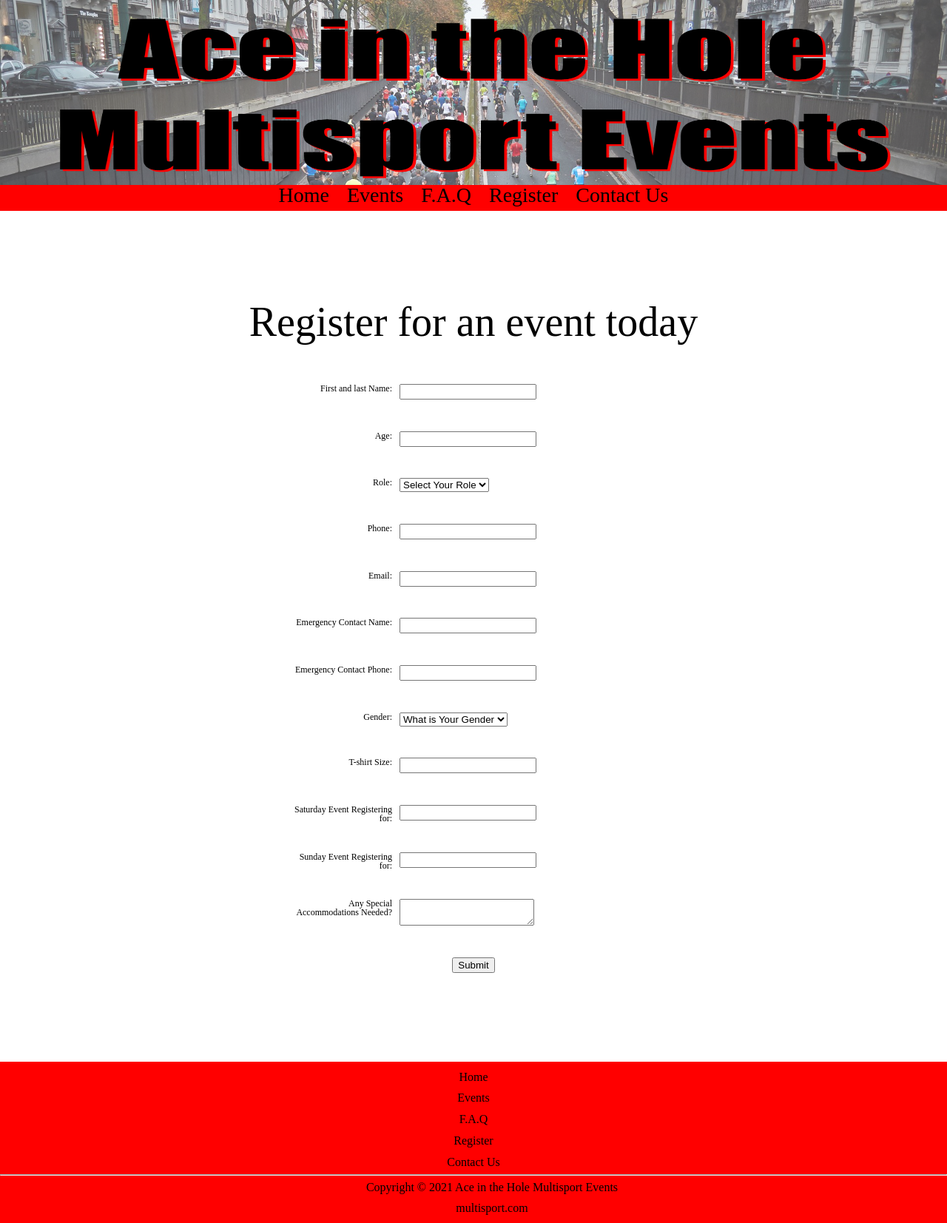
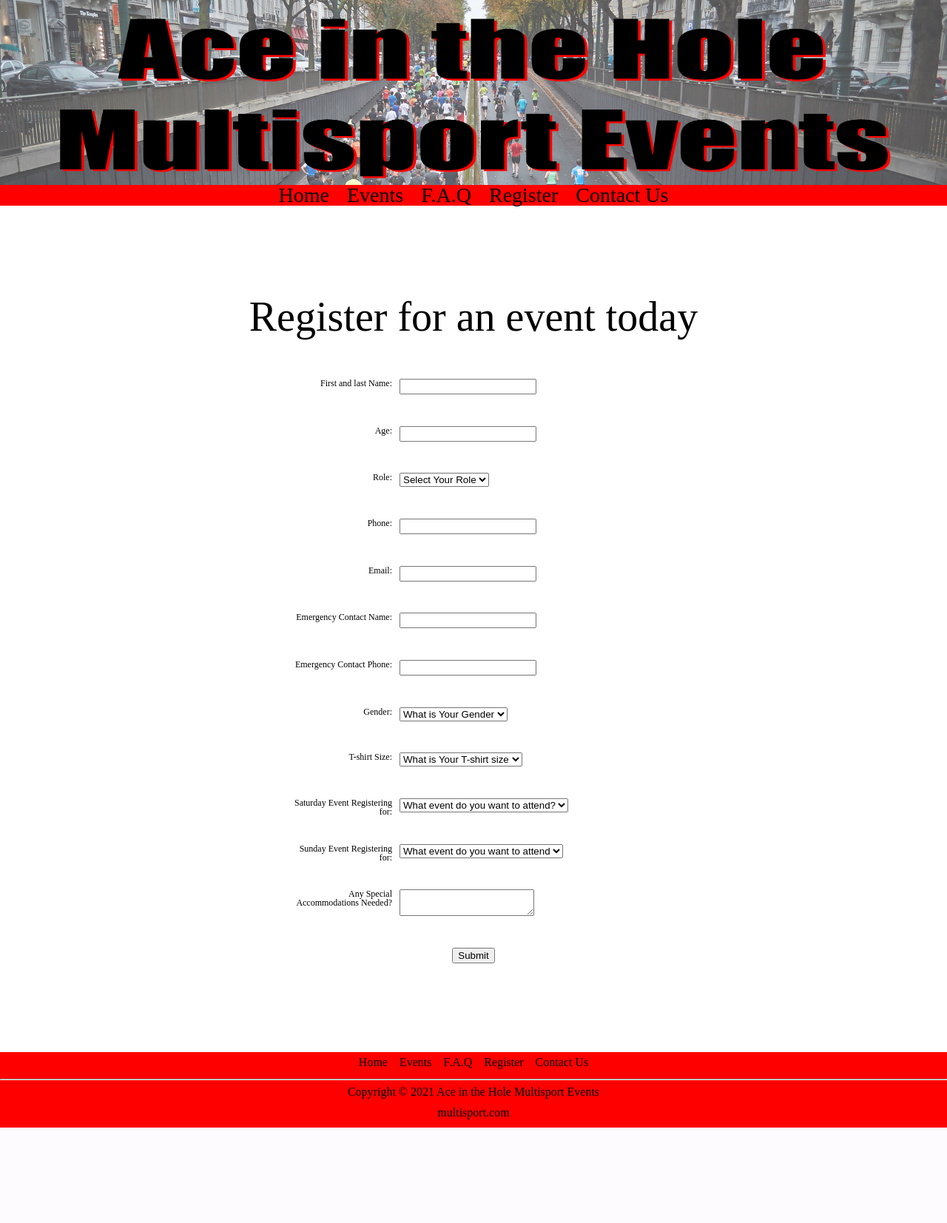
Before and after one commit to mandyweston/aithme, a PHP site: page /registration/index.php in a window 1280 px wide. Shown: the whole page at 74% size. After the commit the page ends 1524 px from the top, so only its background shows below. Run offline with PHP 8.4, Linux system fonts and the light colour scheme; some libraries are stand-ins or nearby versions.

Commit message:
Add files via upload

```diff
--- a/contact/contact.html.php
+++ b/contact/contact.html.php
@@ -20,8 +20,10 @@
         <label for="myName">Name:</label>
           <input type="text" name="myName" id="myName">
         <br>
+        <label>Role:</label>
         <select size="1" name="role" id="role">
           <option>Select Your Role</option>
+          <option value="interested">Interested Party</option>
           <option value="athlete">Athlete</option>
           <option value="volunteer">Volunteer</option>
         </select>
--- a/contact/success.html.php
+++ b/contact/success.html.php
@@ -14,9 +14,8 @@
             <?php include '../includes/header.inc.html.php'; ?>
             <?php include '../includes/nav.inc.html.php'; ?>
             <main>
-                <h1>Thank you!</h1>
-                <p><?php echo htmlspecialchars($myName, ENT_QUOTES, 'UTF-8'); ?> for contacting us. We will get back to you in 1-5 business days.
-                </p>
+                <h1>Thank you, <?php echo htmlspecialchars($myName, ENT_QUOTES, 'UTF-8'); ?> for contacting us.</h1>
+                <p id="thanks">We will get back to you in 1-5 business days.</p>
             </main>
             <?php include '../includes/footer.inc.html.php'; ?>
         </div>
--- a/css/navigation.css
+++ b/css/navigation.css
@@ -1,8 +1,5 @@
-
 nav ul {
     list-style-type: none;
-    margin: 0;
-    padding: 0;
     overflow: hidden;
     display: none;
 }
@@ -10,7 +7,11 @@ nav ul {
 /* space between lines */
 
 nav li {
-    padding: 10px 0;
+    background-color: red;
+    text-align: center;
+    margin-top: .5%;
+    padding-top: 1%;
+    padding-bottom: 1%;
 }
 
 /* remove underline in links. */
@@ -34,11 +35,11 @@ nav li a {
 /* clear float on line below */
 
 nav {
-    background-color: red;
     clear: both;
-    height: 35px;
     transition: max-height 1s ease-out;
     text-align: center;
+    margin-left: 55%;
+    margin-bottom: 18%;
 }
 
 /* menu icon for responsive hamburger menu */
@@ -46,8 +47,7 @@ nav {
 nav .menu-icon { /* location of hamburger icon */
     cursor: pointer;
     display: inline-block;
-    float: right;
-    padding: 28px 20px;
+    padding: 20px 90px;
     position: relative;
     margin-top: 0;
     margin-bottom: 0;
@@ -121,6 +121,7 @@ nav .menu-btn:checked ~ .menu-icon:not(.steps) .navicon:after {
     nav {
         margin: 0 0 10px 0;
         max-height: none;
+        background-color: red;
     }
 
     nav ul {
@@ -131,6 +132,8 @@ nav .menu-btn:checked ~ .menu-icon:not(.steps) .navicon:after {
 
     nav li {
         display: inline;
+        margin: 0;
+        padding: 0;
     }
 
     nav li a {
--- a/css/styles.css
+++ b/css/styles.css
@@ -39,6 +39,7 @@ h3 {
 p {
     text-align: left;
     padding-left: 50px;
+    padding-right: 50px;
     margin-bottom: .75em;
 }
 
@@ -307,9 +297,32 @@ footer a:hover {
     grid-row: 6;
 }
 
+#content7 {
+     grid-column: 1 / span 12;
+    grid-row: 7;
+}
+
 /* TABLET STYLES */
 
 @media only screen and (min-width: 600px) {
+
+    #content1, #content2, #content3, #content4, #content5, #content6 {
+        padding-bottom: 100px;
+        margin: 50px;
+    }
+
+    .footernav {
+        text-align: center;
+    }
+
+    .footernav li {
+        display: inline-block;
+    }
+
+    .footernav li a {
+        margin: 6px;
+    }
+
 
 
     /* CSS GRID TABLET */
--- a/home/home.html.php
+++ b/home/home.html.php
@@ -31,7 +31,7 @@
 
         <div class="mySlides fade">
         <div class="numbertext">3 / 3</div>
-        <img src="images/ss3.jpg" style="width:100%" alt="runner athletes in a race">
+        <img src="images/ss3.jpg" style="width:100%" alt="biker athletes in a race">
         </div>
 
         <!-- Next and previous buttons -->
@@ -89,7 +89,7 @@
               slideIndex++;
               if (slideIndex > slides.length) {slideIndex = 1}
               slides[slideIndex-1].style.display = "block";
-              setTimeout(showSlides, 5000); // Change image every 2 seconds
+              setTimeout(showSlides, 8000); // Change image every 8 seconds
             }
 
         </script>
--- a/includes/footer.inc.html.php
+++ b/includes/footer.inc.html.php
@@ -1,12 +1,14 @@
 <footer>
       <div class="footernav">
-        <a href="<?php echo BASE_URL; ?>index.php">Home</a>
-        <a href="<?php echo BASE_URL; ?>events/index.php">Events</a>
-        <a href="<?php echo BASE_URL; ?>fAq/index.php">F.A.Q</a>
-        <a href="<?php echo BASE_URL; ?>registration/index.php">Register</a>
-        <a href="<?php echo BASE_URL; ?>contact/index.php">Contact Us</a>
+        <ul>
+            <li><a href="<?php echo BASE_URL; ?>index.php">Home</a></li>
+            <li><a href="<?php echo BASE_URL; ?>events/index.php">Events</a></li>
+            <li><a href="<?php echo BASE_URL; ?>fAq/index.php">F.A.Q</a></li>
+            <li><a href="<?php echo BASE_URL; ?>registration/index.php">Register</a></li>
+            <li><a href="<?php echo BASE_URL; ?>contact/index.php">Contact Us</a></li>
+        </ul>
       </div>
         <hr>
         <p>Copyright &copy; <?php echo date("Y"); ?> Ace in the Hole Multisport Events<br>
-        <a href="mailto:multisport.com">multisport.com</a></p>
+        <a href="mailto:mandy.weston1@pcc.edu">multisport.com</a></p>
 </footer>
--- a/registration/registration.html.php
+++ b/registration/registration.html.php
@@ -52,13 +52,29 @@
         </select>
           <br>
         <label for="shirt">T-shirt Size:</label>
-          <input type="text" name="shirt" id="shirt"/>
+          <select size="1" name="shirt" id="shirt">
+            <option>What is Your T-shirt size</option>
+            <option value="small">Small</option>
+            <option value="medium">Medium</option>
+            <option value="large">Large</option>
+          </select>
           <br>
          <label for="event">Saturday Event Registering for:</label>
-          <input type="text" name="event" id="event"/>
+          <select size="1" name="event" id="event">
+            <option>What event do you want to attend?</option>
+            <option value="lct">Long Course Triathlon</option>
+            <option value="ot">Olympic Triathlon</option>
+            <option value="10K">10K</option>
+            <option value="hm">Half Marathon</option>
+          </select>
           <br>
          <label for="sevent">Sunday Event Registering for:</label>
-          <input type="text" name="sevent" id="sevent"/>
+          <select size="1" name="sevent" id="sevent">
+            <option>What event do you want to attend</option>
+            <option value="st">Sprint Triathlon</option>
+            <option value="tat">Try-a-Tri</option>
+            <option value="snd">Splash n Dash</option>
+          </select>
           <br>
         <label for="mycomments">Any Special Accommodations Needed?</label>
           <textarea name="mycomments" id="mycomments" rows="2" cols="20"></textarea>
--- a/registration/success.html.php
+++ b/registration/success.html.php
@@ -15,7 +15,7 @@
             <?php include '../includes/nav.inc.html.php'; ?>
             <main>
                 <h1>Thank you!</h1>
-                <p>Our records show you submitted the following:<br>
+                <p id="thanks">Our records show you submitted the following:<br>
                   Name: <?php echo htmlspecialchars($myname, ENT_QUOTES, 'UTF-8'); ?><br>
                   Age: <?php echo htmlspecialchars($age, ENT_QUOTES, 'UTF-8'); ?><br>
                   role: <?php echo htmlspecialchars($role, ENT_QUOTES, 'UTF-8'); ?><br>
```
Also changed, not shown: other parts of css/styles.css (+26 -23 lines), events/events.html.php (+14 -10 lines), images/events.jpg (added), images/ss1.jpg, images/ss2.jpg, images/ss3.jpg.
